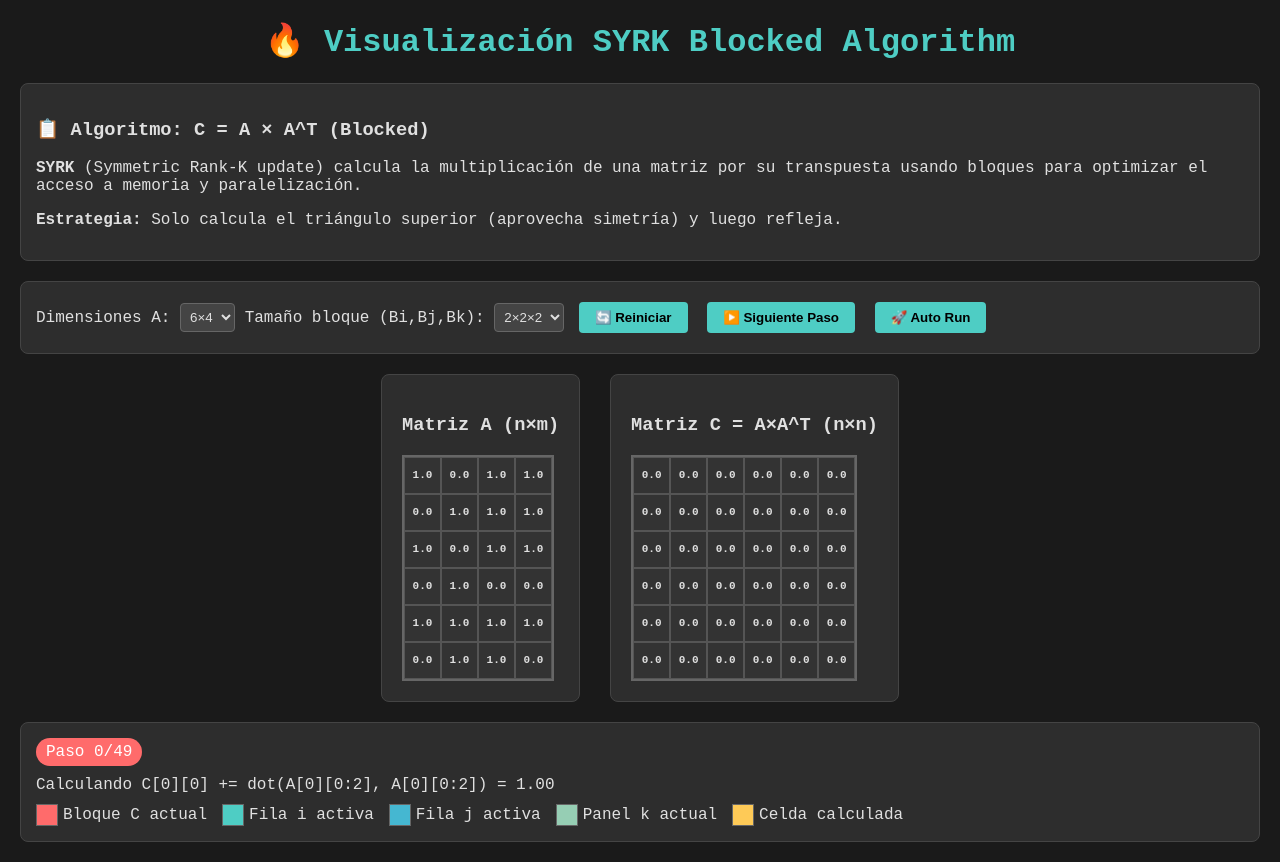
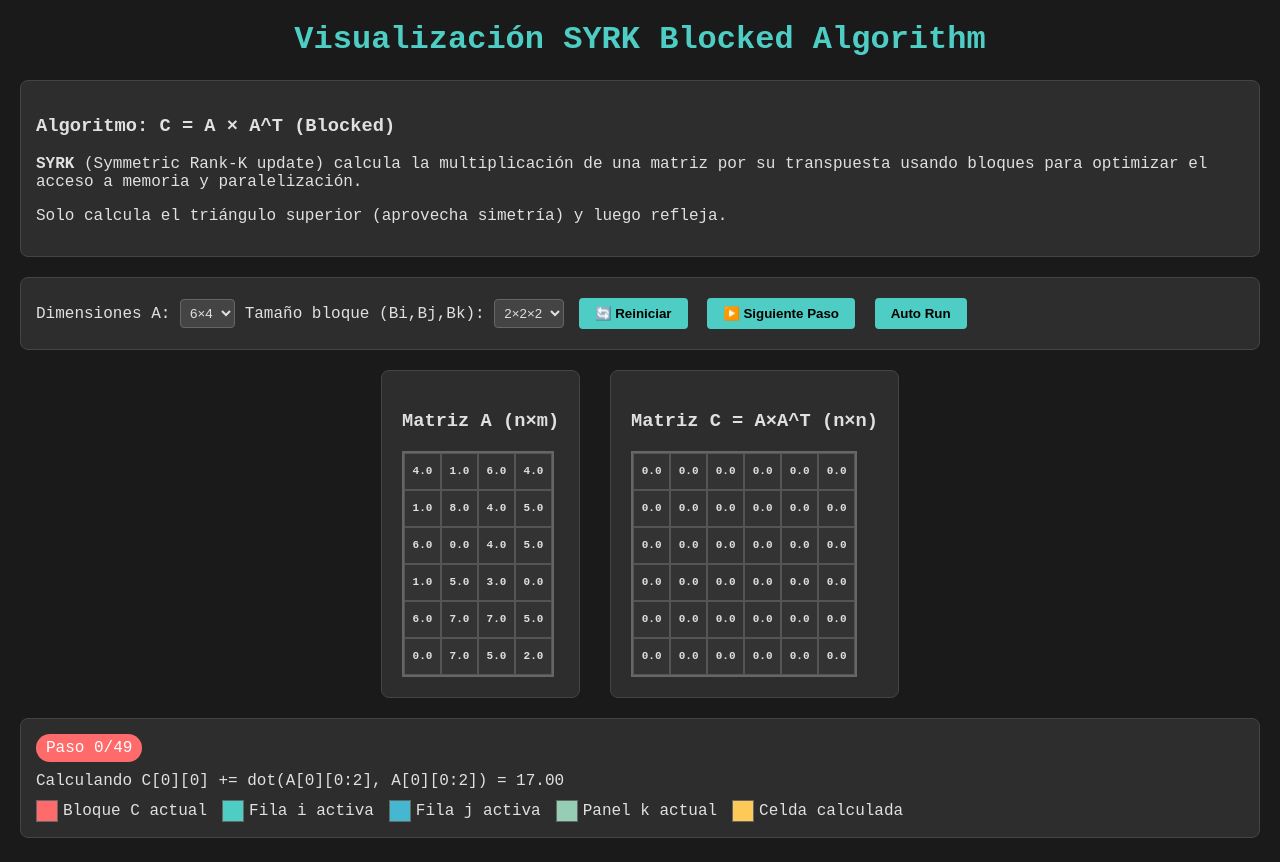
Before and after one commit to Facug96/syrk_viz, a plain HTML site: page index.html in a window 1280 px wide. Drawn offline with Linux system fonts and the light colour scheme.

Commit message:
Update index.html

```diff
--- a/index.html
+++ b/index.html
@@ -136,12 +136,12 @@
 </head>
 <body>
     <div class="container">
-        <h1 style="text-align: center; color: #4ecdc4;">🔥 Visualización SYRK Blocked Algorithm</h1>
+        <h1 style="text-align: center; color: #4ecdc4;">Visualización SYRK Blocked Algorithm</h1>
 
         <div class="algorithm-info">
-            <h3>📋 Algoritmo: C = A × A^T (Blocked)</h3>
+            <h3>Algoritmo: C = A × A^T (Blocked)</h3>
             <p><strong>SYRK</strong> (Symmetric Rank-K update) calcula la multiplicación de una matriz por su transpuesta usando bloques para optimizar el acceso a memoria y paralelización.</p>
-            <p><strong>Estrategia:</strong> Solo calcula el triángulo superior (aprovecha simetría) y luego refleja.</p>
+            <p> Solo calcula el triángulo superior (aprovecha simetría) y luego refleja.</p>
         </div>
 
         <div class="controls">
@@ -161,7 +161,7 @@
 
             <button onclick="initializeMatrices()">🔄 Reiniciar</button>
             <button onclick="nextStep()" id="nextBtn">▶️ Siguiente Paso</button>
-            <button onclick="autoRun()" id="autoBtn">🚀 Auto Run</button>
+            <button onclick="autoRun()" id="autoBtn">Auto Run</button>
         </div>
 
         <div class="matrices-container">
@@ -220,7 +220,7 @@
 
             // Inicializar matriz A con valores aleatorios entre 0 y 1
             A = Array.from({length: n}, (_, i) =>
-                Array.from({length: m}, (_, j) => Math.floor(Math.random() * 2) )
+                Array.from({length: m}, (_, j) => Math.floor(Math.random() * 9) )
             );
 
             // Inicializar C en ceros
@@ -267,7 +267,7 @@
             // Paso de simetrización
             steps.push({
                 type: 'symmetrize',
-                description: 'Copiando triángulo superior al inferior (aprovechando simetría)'
+                description: 'Copiando triángulo superior al inferior'
             });
         }
 
@@ -371,7 +371,7 @@
             if (currentStep < steps.length) {
                 document.getElementById('stepInfo').textContent = steps[currentStep].description;
             } else {
-                document.getElementById('stepInfo').textContent = '✅ Algoritmo completado! C = A×A^T calculada usando bloques.';
+                document.getElementById('stepInfo').textContent = ' Algoritmo completado! C = A×A^T calculada usando bloques.';
             }
         }
 
```
